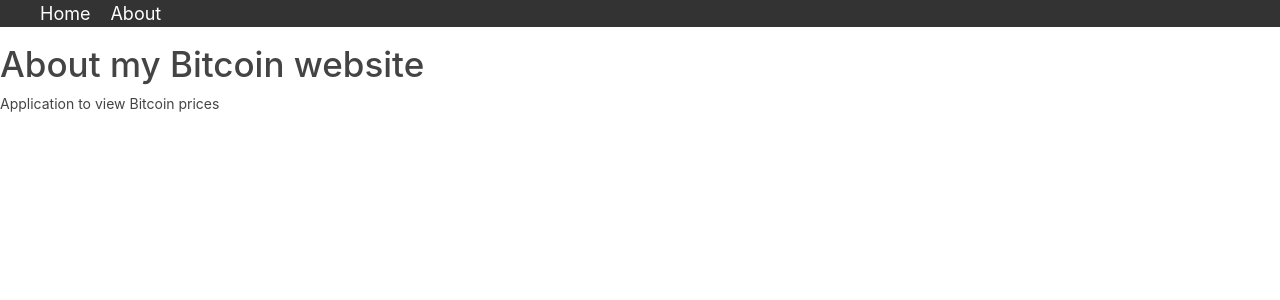
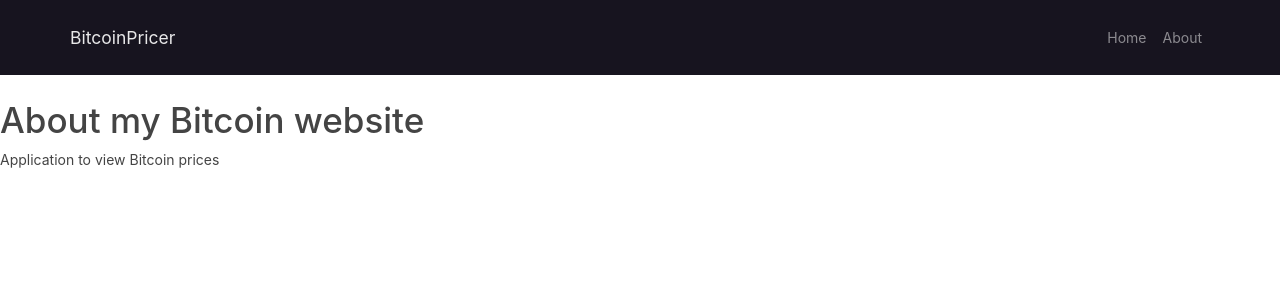
Before and after one commit to RSP531/NextJSBitcoin, a Next.js app: page /about in a window 1280 px wide. Shown: the top 300 px of the page. Built offline with nearby package versions, Linux system fonts and the light colour scheme.

Commit message:
refactored the navbar

```diff
--- a/components/navbar.js
+++ b/components/navbar.js
@@ -1,36 +1,26 @@
 import Link from "next/link";
 
 const NavBar = () => (
-  <div>
-    <ul>
-      <li>
+  <nav className="navbar navbar-expand navbar-dark bg-dark mb-4">
+    <div className="container">
+      <a className="navbar-brand" href="#">
+        BitcoinPricer
+      </a>
+      <div className="collapse navbar-collapse">
+        <ul className="navbar-nav ml-auto">
+          <li className="nav-item">
             <Link href="/">
-          <a>Home</a>
+              <a className="nav-link">Home</a>
             </Link>
           </li>
-      <li>
+          <li className="nav-item">
             <Link href="/about">
-          <a>About</a>
+              <a className="nav-link">About</a>
             </Link>
           </li>
         </ul>
-    <style jsx>{`
-      ul {
-        background: #333;
-        color: #fff;
-        list-style: none;
-        display: flex;
-      }
-
-      ul li {
-        font-size: 18px;
-        margin-right: 20px;
-      }
-      ul li a {
-        color: #fff;
-        text-decoration: none;
-      }
-    `}</style>
       </div>
+    </div>
+  </nav>
 );
 export default NavBar;
```
Lines whose indentation alone changed are shown as unchanged.
